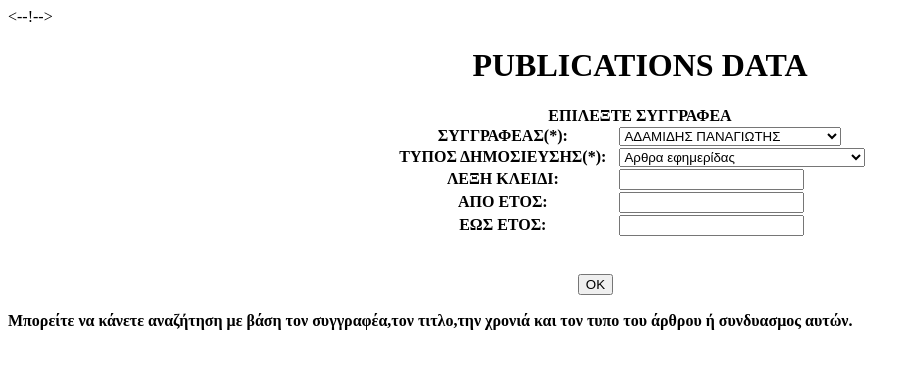
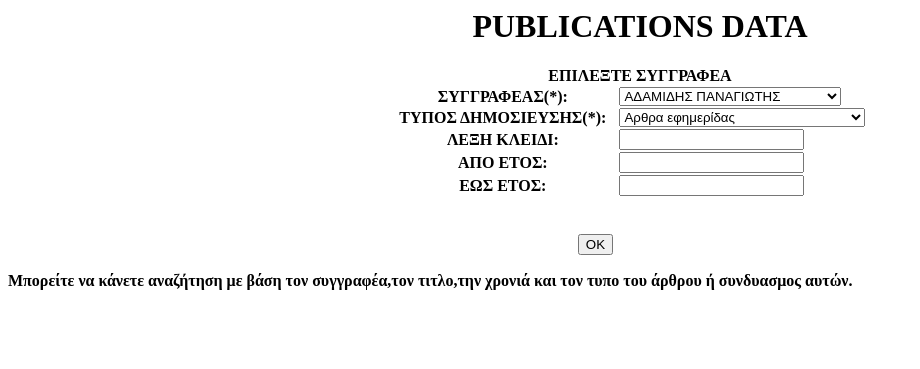
Before and after one commit to panagiotisfilipp/DBLP_PROJECT_ALKIS_PANAGIOTIS_CHRONIS_SAKIS, a PHP site: page /MSC_ERG_1/ in a window 1280 px wide. Shown: the top 369 px of the page, without its empty margins (0-920 px from the left). Run offline with PHP 8.4, Linux system fonts and the light colour scheme; lists and menus that the app fills with data are empty.

Commit message:
διορθωση λάθους στον κώδικα.

```diff
--- a/index.php
+++ b/index.php
@@ -1,4 +1,4 @@
-<--!<script>
+<!--<script>
 	function checkentryform() {
 		var cForm   = document.forms.search_author;
 		var errstr  = '';
@@ -95,7 +95,7 @@
 			</table>
 			<table align= 'center' border="0" cellspacing="1" style="border-collapse: collapse; color:#000000" bordercolor="#111111" width="10%">
 	<th align='left'><BR><BR>
-	<input class="button" type='button' value='OK' name='submit_button' onclick="checkentryform();" >
+	<input class="submit" type='submit' value='OK' name='submit_button' >
 	</th>
 
 
```
